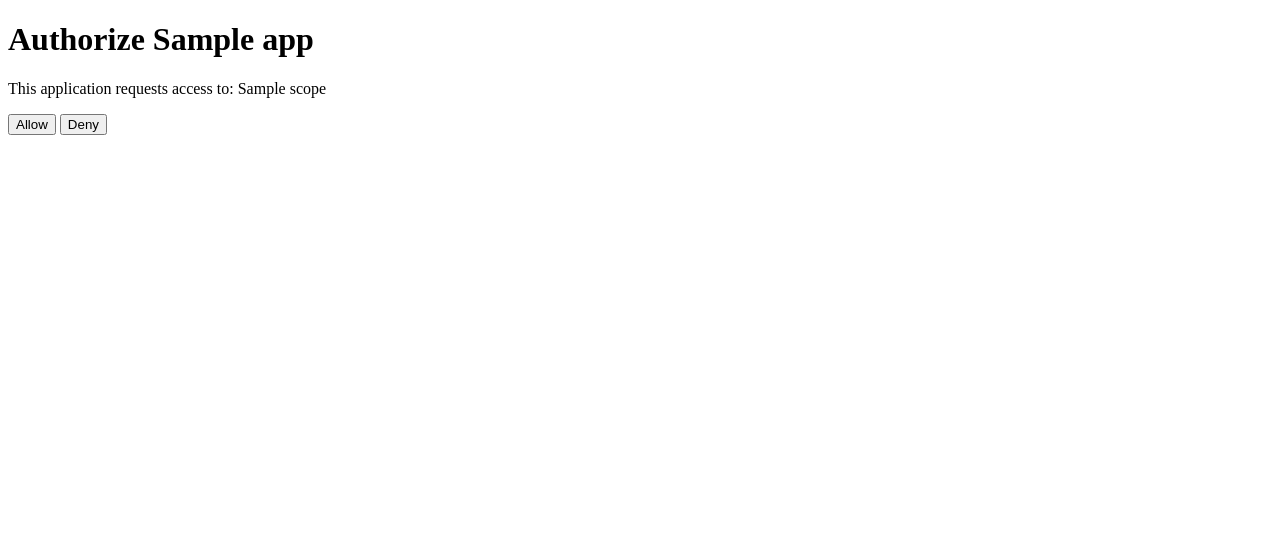
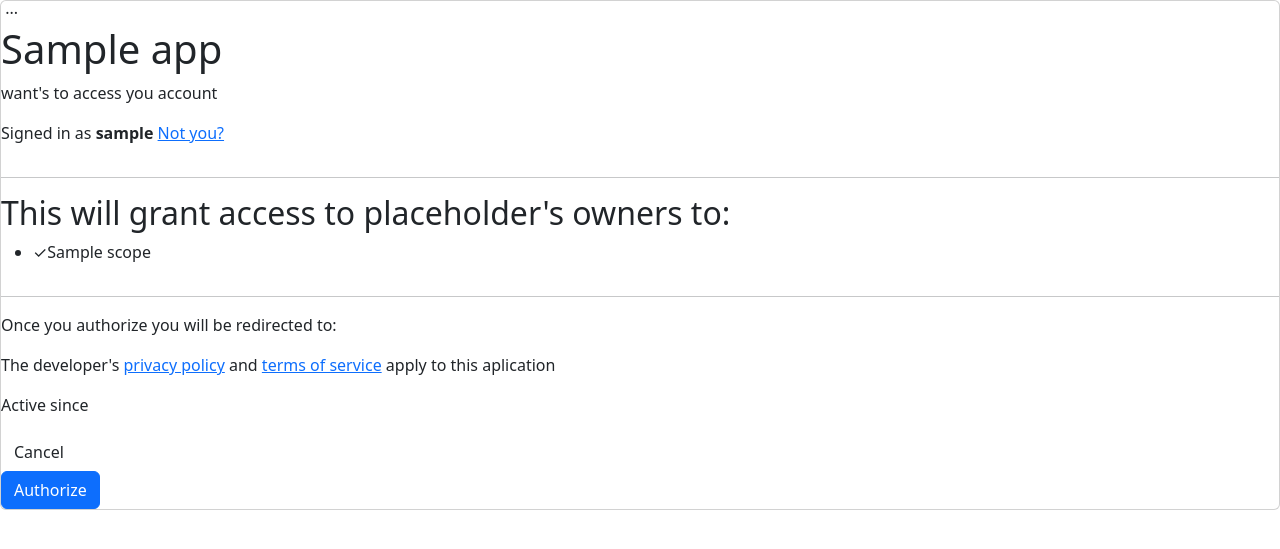
Before and after one commit to joelmohh/auth, a Node server app: template views/authorize.ejs in a window 1280 px wide. Shown: the top 549 px of the page. Run offline with Node 20, Linux system fonts and the light colour scheme; tables that the repository leaves empty hold one stand-in row (values such as "Sample post"); the template is opened without the code that fills it: values that come from a table or form of the project are taken from there, most other values are stand-ins (such as "Sample title", 1, 10 or a date in 2020); some libraries are stand-ins or nearby versions.

Commit message:
version 0.0.34 feat: reformular a página de autorização com novo layout e informações do usuário

```diff
--- a/views/authorize.ejs
+++ b/views/authorize.ejs
@@ -1,24 +1,72 @@
-<!doctype html>
-<html lang="en">
+<!--For fraud prupouses this file content was from the renamed authorize.html-->
+<!DOCTYPE html>
+<html lang="pt-BR">
+
 <head>
-    <meta charset="utf-8">
+    <meta charset="UTF-8">
     <meta name="viewport" content="width=device-width, initial-scale=1">
-    <title>Authorize <%= app.name %></title>
+    <title>Authorize <%= app.name %>
+    </title>
+    <link href="https://cdn.jsdelivr.net/npm/bootstrap@6.0.0-alpha.1/dist/css/bootstrap.min.css" rel="stylesheet"
+        integrity="sha384-B/GM4XqrwHnWXNOWMbloTmrYXZg10cakYGmpfsR/bbzQ6JAJI4ihuyADKLnBgrCe" crossorigin="anonymous">
+    <script type="module" src="https://cdn.jsdelivr.net/npm/bootstrap@6.0.0-alpha.1/dist/js/bootstrap.bundle.min.js"
+        integrity="sha384-1a/pXj49ZQ1aHEmrJ+gMw1otqoVsYwlEnlD8mIfY2TV03r20Y0CN7uqx1tQogjPL"
+        crossorigin="anonymous"></script>
+    <link rel="stylesheet" href="/public/css/test.css">
 </head>
+
 <body>
-    <main>
-        <h1>Authorize <%= app.name %></h1>
-        <p>This application requests access to: <%= scopes.join(', ') %></p>
-        <form method="post" action="/oauth/authorize">
-            <input type="hidden" name="client_id" value="<%= client_id %>">
-            <input type="hidden" name="redirect_uri" value="<%= redirect_uri %>">
-            <input type="hidden" name="scope" value="<%= scopes.join(' ') %>">
-            <input type="hidden" name="state" value="<%= state %>">
-            <input type="hidden" name="code_challenge" value="<%= code_challenge %>">
-            <input type="hidden" name="code_challenge_method" value="<%= code_challenge_method %>">
-            <button type="submit" name="decision" value="allow">Allow</button>
-            <button type="submit" name="decision" value="deny">Deny</button>
-        </form>
+    <main class="card">
+
+        <header class="avatars">
+            <img class="avatar" src="<%= user.picture %>" alt="">
+            <span class="dots">···</span>
+            <img class="avatar" src="<%= app.picture %>" alt="">
+        </header>
+
+        <section class="title">
+            <h1>
+                <%= app.name %>
+            </h1>
+            <p class="subtitle">want's to access you account</p>
+            <p class="signed-in">
+                Signed in as <strong>
+                    <%= user.username %>
+                </strong>
+                <a href="/api/logout">Not you?</a>
+            </p>
+        </section>
+
+        <hr class="divider">
+
+        <section class="permissions">
+            <h2>This will grant access to placeholder's owners to:</h2>
+            <ul>
+                <% scopes.forEach((scope)=> { %>                    <!---TODO Probabilly misspeled (and even this word)-->
+                    <li class="allowed"><span class="icon">✓</span><%= scope.bealtfullName %> </li>
+                <% }) %>
+            </ul>
+        </section>
+
+        <hr class="divider">
+
+        <section class="info">
+            <p>Once you authorize you will be redirected to: <% app.redirectUrl %></p>
+            <p>The developer's <a href="<%= app.ppUrl %>">privacy policy</a> and <a href="<%= app.tosUrl %>">terms of service</a> apply to this
+                aplication</p>
+            <p>Active since <%= app.creation %></p>
+        </section>
+
+        <footer class="actions">
+            <form method="post" action="/oauth/deny">
+                <button type="submit" class="btn btn-cancel">Cancel</button>
+            </form>
+            <form method="post" action="/oauth/authorize">
+                <button type="submit" class="btn btn-primary">Authorize</button>
+            </form>
+        </footer>
+
     </main>
 </body>
+
 </html>
```
